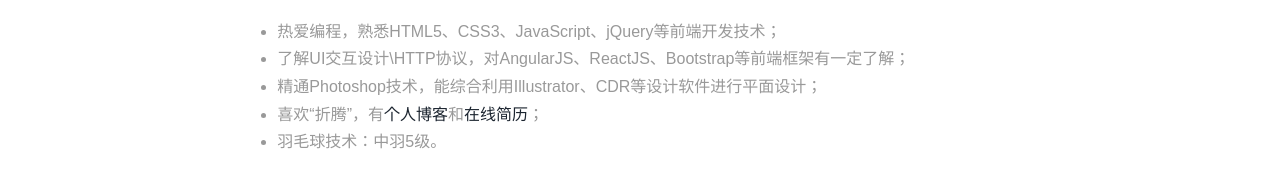
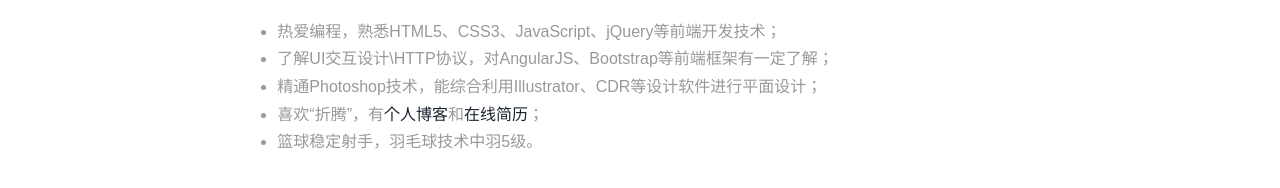
Before and after one commit to Erssl/resume, a plain HTML site: page index.html in a window 1280 px wide. Shown: the part 1159-1347 px from the top of the page. Drawn offline with Linux system fonts and the light colour scheme.

Commit message:
add message

```diff
--- a/index.html
+++ b/index.html
@@ -105,10 +105,10 @@
 			 	<div class="listing">
 					 <ul>
 						<li>热爱编程，熟悉HTML5、CSS3、JavaScript、jQuery等前端开发技术；</li>
-						<li>了解UI交互设计\HTTP协议，对AngularJS、ReactJS、Bootstrap等前端框架有一定了解；</li>
+						<li>了解UI交互设计\HTTP协议，对AngularJS、Bootstrap等前端框架有一定了解；</li>
 						<li>精通Photoshop技术，能综合利用Illustrator、CDR等设计软件进行平面设计；</li>
 						<li>喜欢“折腾”，有<a href="http://www.linzhonghui24.com">个人博客</a>和<a href="http://www.linzhonghui24.com/resume">在线简历</a>；</li>
-						<li>羽毛球技术：中羽5级。</li>
+						<li>篮球稳定射手，羽毛球技术中羽5级。</li>
 					 </ul>
 				</div>
 				<div class="clearfix"></div>
```
